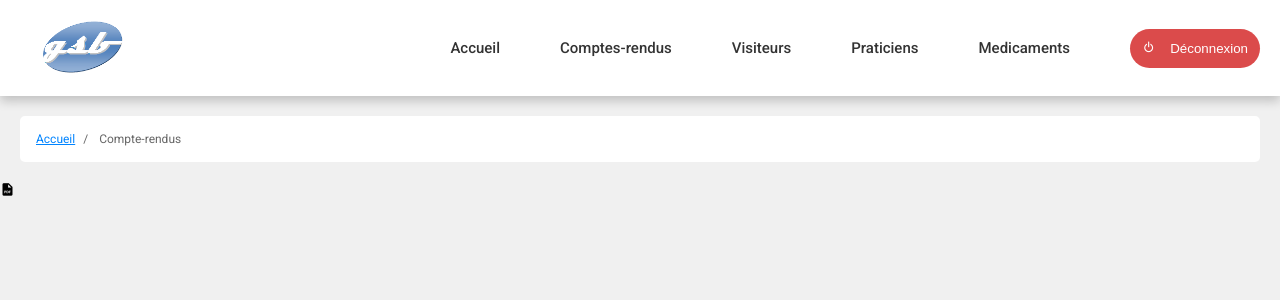
After one commit to BenjaminDrn/AP_GSB, a PHP site: page /compterendu.php in a window 1280 px wide. The commit adds this page. Shown: the top 300 px of the page. Run offline with PHP 8.4, Linux system fonts and the light colour scheme; the visitor is signed in with stand-in values (Sample User, id 1).

Commit message:
ajout des pages Praticiens/Visiteurs/authentification/compterendu/deconnexion/medicaments et systeme de connexion finit

```diff
--- a/head.html
+++ b/HTML/head.html
@@ -5,9 +5,8 @@
     <!-- ======================= TITLE ======================= -->
     <title>Laboratoire Galaxy Swiss Bourdin</title>
     <!-- ======================= ICON ======================= -->
-    <link rel="icon" href="favicon.ico" />
+    <link rel="icon" href="CSS/IMG/logoGSB.png" />
     <!-- ======================= LINK ======================= -->
     <link rel="stylesheet" href="Style.css">
     <link href='https://unpkg.com/boxicons@2.0.7/css/boxicons.min.css' rel='stylesheet'>
-    <script defer src="https://use.fontawesome.com/releases/v5.15.2/js/all.js" integrity="sha384-vuFJ2JiSdUpXLKGK+tDteQZBqNlMwAjhZ3TvPaDfN9QmbPb7Q8qUpbSNapQev3YF" crossorigin="anonymous"></script>
 </head>
--- /dev/null
+++ b/HTML/navBar.php
@@ -0,0 +1,49 @@
+<header id="header">
+    <nav class="nav__container">
+
+        <!-- ========== Icones menu déroulant ========== -->
+        <div class="nav__toggleBtn toggle" id="nav-btn-toggle">
+            <i class='bx bx-menu'></i>
+        </div>
+        <!-- ========== Logo du laboratoire ========== -->
+        <div class="nav__brand">
+            <a href="#">
+                <img src="IMG/logoGSB.png" alt="Logo du laboratoire Galaxy Swiss Bourdin (GSB).">
+            </a>
+        </div>
+        <!-- ========== Navigation ========== -->
+        <div class="nav__menu" id="nav-menu">
+            <ul class="nav__list">
+                <!--ACCEUIL-->
+                <li class="nav__item active">
+                    <a href="index.php" class="nav__link">Accueil</a>
+                </li>
+                <!--COMPES-RENDUS-->
+                <li class="nav__item">
+                    <a href="compterendu.php" class="nav__link">Comptes-rendus</a>
+                </li>
+                <!--VISITEURS-->
+                <li class="nav__item">
+                    <a href="visiteurs.php" class="nav__link">Visiteurs</a>
+                </li>
+                <!--PRATICIENS-->
+                <li class="nav__item">
+                    <a href="praticiens.php" class="nav__link">Praticiens</a>
+                </li>
+                <!--MEDICAMENTS-->
+                <li class="nav__item">
+                    <a href="medicaments.php" class="nav__link">Medicaments</a>
+                </li>
+                <li class="nav__item nav__leaveBtn toggle" id="leaveBtn1">
+                    <a href="deconnexion.php">                    <button><i class='bx bx-power-off'></i>Déconnexion</button>
+</a>
+                </li>
+            </ul>
+
+        </div>
+        <!-- ========== Déconnexion ========== -->
+        <div class="nav__leaveBtn toggle" id="leaveBtn2">
+            <button><i class='bx bx-power-off'></i></button>
+        </div>
+    </nav>
+</header>
--- /dev/null
+++ b/compterendu.php
@@ -0,0 +1,43 @@
+<?php
+    session_start();
+    if (!isset($_SESSION['login'])) {
+        header ('Location: connexion.php');
+        exit();
+    }
+?>
+<!DOCTYPE html>
+<html lang="fr">
+
+    <!-- ===================== HEAD ===================== -->
+    <?php
+        include('HTML/head.html');
+    ?>
+
+<body>
+
+    <!-- ===================== HEADER + NAV ===================== -->
+    <?php
+        include('HTML/navBar.php');
+    ?>
+
+
+    <main>
+
+    <!-- ===================== SECTION BREADCRUMBS NAVIGATION ===================== -->
+        <section id="breadcrumbs-nav">
+            <ul>
+                <li><a href="index.php">Accueil</a></li>
+                <li>Compte-rendus</li>
+            </ul>
+        </section>
+
+    <!-- ===================== SECTION CREATION COMPTE RENDUS ===================== -->
+
+    </main>
+
+    <i class='bx bxs-file-pdf'></i>
+
+    <script src="HTML/main.js"></script>
+
+</body>
+</html>
--- a/style.css
+++ b/style.css
@@ -1,4 +1,4 @@
-/*==================== FONTS ====================*/
+/* ==================== FONTS ==================== */
 
 
 /*Roboto*/
@@ -16,9 +16,9 @@
     --first-color: #ffffff;
     --second-color: #333333;
     --third-color: #0084ff;
-    --fourth-color: #ececec;
-    --deconnexion-color: #d63434;
-    --deconnexion-color-hover: #d30000;
+    --fourth-color: #f0f0f0;
+    --deconnexion-color: #db4b4b;
+    --deconnexion-color-hover: #e00000;
 }
 
 @media screen and (min-width: 1200px) {
@@ -52,6 +52,7 @@
 body {
     font-size: 15px;
     font-family: 'Roboto', sans-serif;
+    background: var(--fourth-color);
 }
 
 li {
@@ -74,7 +75,7 @@ a {
     position: fixed;
     top: 0;
     left: 0;
-    z-index: 100;
+    z-index: 200;
 }
 
 #loader .bx-loader-alt {
@@ -178,6 +179,7 @@ a {
         padding: 0px;
         position: relative;
         top: 0;
+        left: 0%;
         display: flex;
         align-items: center;
         background: none;
@@ -197,6 +199,16 @@ a {
         bottom: 0;
         left: 0;
         width: 0%;
+        height: 3px;
+        background: var(--third-color);
+        transition: 0.2s all ease-in-out;
+    }
+    #header .nav__container .nav__menu .nav__list .nav__item .active::after {
+        content: "";
+        position: absolute;
+        bottom: 0;
+        left: 0;
+        width: 100%;
         height: 3px;
         background: var(--third-color);
         transition: 0.2s all ease-in-out;
@@ -234,7 +246,39 @@ a {
 }
 
 
-/* ==================== HEADER + FORMULAIRE DE CONNEXION ==================== */
+/* ==================== BREADCRUMB ==================== */
+
+#breadcrumbs-nav {
+    margin: 20px;
+    background: var(--first-color);
+    border-radius: 5px;
+}
+
+#breadcrumbs-nav ul {
+    width: 100%;
+    padding: 16px;
+    display: flex;
+    align-items: center;
+}
+
+#breadcrumbs-nav ul li {
+    font-size: 12px;
+    color: #666666;
+}
+
+#breadcrumbs-nav ul li+li:before {
+    padding: 8px;
+    color: #666666;
+    content: "/\00a0";
+}
+
+#breadcrumbs-nav ul li a {
+    color: var(--third-color);
+    text-decoration: underline;
+}
+
+
+/* ==================== HEADER + FORMULAIRE DE CONNEXION (page : connexion.php) ==================== */
 
 #header-connexion {
     width: 100%;
@@ -295,10 +339,22 @@ form input[type="submit"] {
 
 /* ====================  RESPONSIVE HEADER + FORMULAIRE DE CONNEXION ==================== */
 
-@media screen and (min-width: 576px) {}
+@media screen and (min-width: 768px) {
+    form {
+        width: 70%;
+    }
+}
 
-@media screen and (min-width: 768px) {}
+@media screen and (min-width: 992px) {
+    form {
+        width: 50%;
+        padding: 30px;
+    }
+}
 
-@media screen and (min-width: 992px) {}
-
-@media screen and (min-width: 1200px) {}
+@media screen and (min-width: 1200px) {
+    form {
+        width: 30%;
+        padding: 40px;
+    }
+}
```
Also changed, not shown: Praticiens.php (added, +36 -0 lines), Visiteurs.php (added, +38 -0 lines), authentification.php (added, +14 -0 lines), connexion.php (+50 -9 lines), deconnexion.php (added, +7 -0 lines), index.php (+51 -49 lines), medicaments.php (added, +35 -0 lines), HTML/main.js (renamed from main.js), controllerConnexion.php (deleted).
